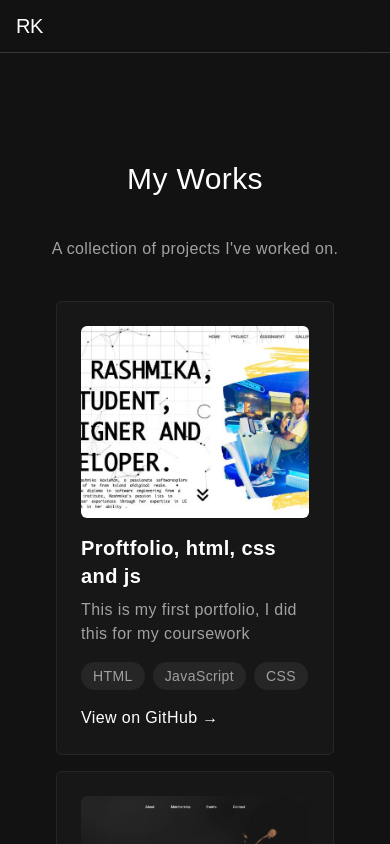
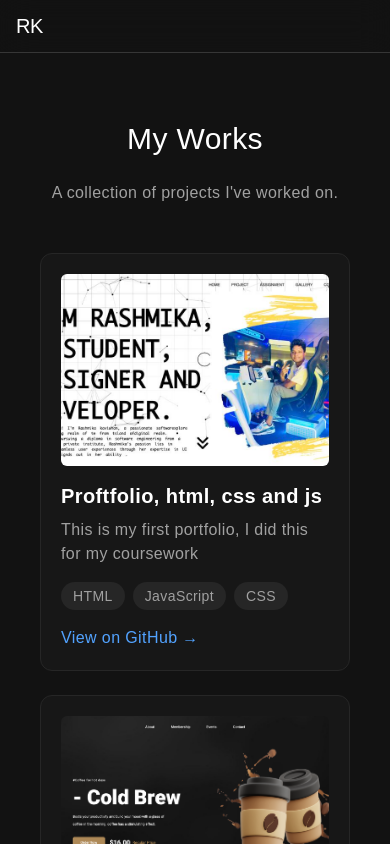
Before and after one commit to rashmikaz/new-portfolio, a React (Vite) app: page /project in a window 390 px wide. Shown: the top 844 px of the page. Built offline with nearby package versions, Linux system fonts and the light colour scheme.

Commit message:
responsive my works

```diff
--- a/package.json
+++ b/package.json
@@ -33,6 +33,6 @@
     "eslint-plugin-react-hooks": "^5.1.0",
     "eslint-plugin-react-refresh": "^0.4.19",
     "globals": "^15.15.0",
-    "vite": "^6.2.0"
+    "vite": "^6.2.6"
   }
 }
--- a/src/components/Project.jsx
+++ b/src/components/Project.jsx
@@ -3,8 +3,8 @@ import coffeshopimg from "../assets/coffe shop.png";
 import zenuiimg from "../assets/zenUI.png";
 import bigburgerimg from "../assets/big burger.jpeg";
 import smsimg from "../assets/sms-react.jpeg";
-import fximg from "../assets/sms-fx.jpeg"
-import libraryimg from "../assets/library.jpeg"
+import fximg from "../assets/sms-fx.jpeg";
+import libraryimg from "../assets/library.jpeg";
 import Footer from "./Footer";
 
 const project = [
@@ -53,38 +53,47 @@ const project = [
   {
     title: "Library Management System FX",
     description: "This Library Management System is a Java-based application designed to streamline library operations. The project features a user-friendly UI developed with JavaFX and leverages Hibernate ORM for efficient database interaction.",
-    tags: ["javafx", "MYSQL","Hibernate"],
+    tags: ["javafx", "MYSQL", "Hibernate"],
     image: libraryimg,
     githubLink: "https://github.com/rashmikaz/new_library_management_system",
   },
-
 ];
 
 export default function ProjectCards() {
   return (
     <div className="container mx-auto px-4 py-12 text-white tracking-wide">
-      <h2 className="text-3xl sm:text-5xl lg:text-6xl text-center my-10 lg:my-20">My Works</h2>
-      <p className="text-center text-neutral-400 mb-8">A collection of projects I've worked on.</p>
-      <div className="flex flex-wrap justify-center">
+      <h2 className="text-3xl sm:text-5xl lg:text-6xl text-center mb-6 lg:mb-12">My Works</h2>
+      <p className="text-center text-neutral-400 mb-12">A collection of projects I've worked on.</p>
+
+      <div className="grid grid-cols-1 sm:grid-cols-2 lg:grid-cols-3 gap-6">
         {project.map((project, index) => (
-          <div key={index} className="w-full sm:w-1/2 lg:w-1/3 px-4 py-2">
-            <div className="bg-neutral-900 rounded-md p-6 text-md border border-neutral-800 font-thin">
-              <img src={project.image} alt={project.title} className="w-full h-48 object-cover rounded-md mb-4" />
-              <p className="text-sm font-semibold text-white-400">{project.category}</p>
-              <h3 className="text-xl font-bold my-2 text-white">{project.title}</h3>
-              <p className="text-neutral-400 mb-4">{project.description}</p>
-              <div className="flex flex-wrap gap-2 mb-4">
-                {project.tags.map((tag, idx) => (
-                  <span key={idx} className="px-3 py-1 bg-neutral-800 rounded-full text-sm text-neutral-400">{tag}</span>
-                ))}
-              </div>
-              <a href={project.githubLink} target="_blank" className="text-white-400 font-medium">
-                View on GitHub →
-              </a>
+          <div key={index} className="bg-neutral-900 rounded-xl p-5 border border-neutral-800 hover:shadow-lg hover:shadow-neutral-800 transition-all duration-300">
+            <img
+              src={project.image}
+              alt={project.title}
+              className="w-full h-48 object-cover rounded-md mb-4"
+            />
+            <h3 className="text-xl font-bold text-white mb-2">{project.title}</h3>
+            <p className="text-neutral-400 mb-4 line-clamp-3">{project.description}</p>
+            <div className="flex flex-wrap gap-2 mb-4">
+              {project.tags.map((tag, idx) => (
+                <span key={idx} className="px-3 py-1 bg-neutral-800 rounded-full text-sm text-neutral-400">
+                  {tag}
+                </span>
+              ))}
             </div>
+            <a
+              href={project.githubLink}
+              target="_blank"
+              rel="noopener noreferrer"
+              className="text-blue-400 font-medium hover:underline"
+            >
+              View on GitHub →
+            </a>
           </div>
         ))}
       </div>
+
       <Footer />
     </div>
   );
```
Also changed, not shown: 1 other file (tests, documents, lock files or other folders).
